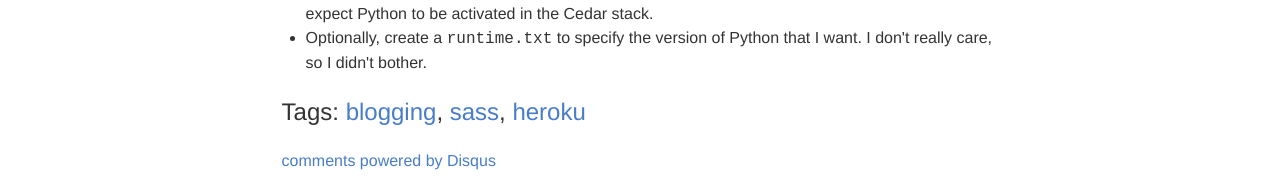
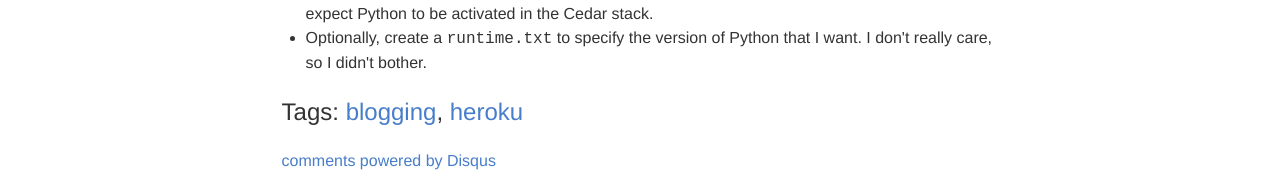
Before and after one commit to bobgilmore/bobgilmore.github.io, a Jekyll site: the page built from _posts/2013-11-17-blog-tech-6.md, in a window 1280 px wide. Shown: the part 874-1052 px from the top of the page. Built offline with Jekyll 4.4.1, drawn with Linux system fonts in a browser that asks for light colours; comment, search, counter and statistics services are not loaded.

Commit message:
Remove SASS tag

```diff
--- a/_posts/2013-11-17-blog-tech-6.md
+++ b/_posts/2013-11-17-blog-tech-6.md
@@ -3,7 +3,6 @@ layout: post
 title: Blog Tech, Part 6 - Syntax Highlighting with Pygments
 tags:
 - blogging
-- sass
 - heroku
 ---
 Python and Pygments.
```
